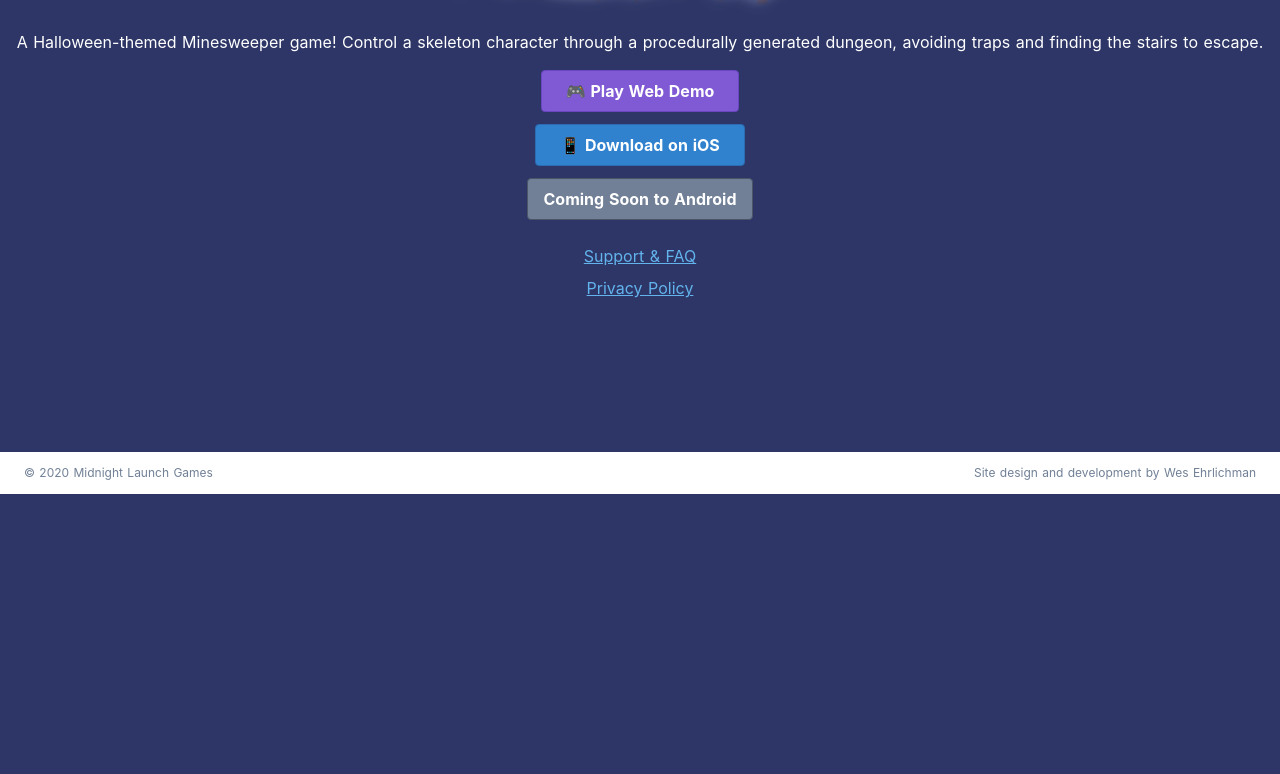
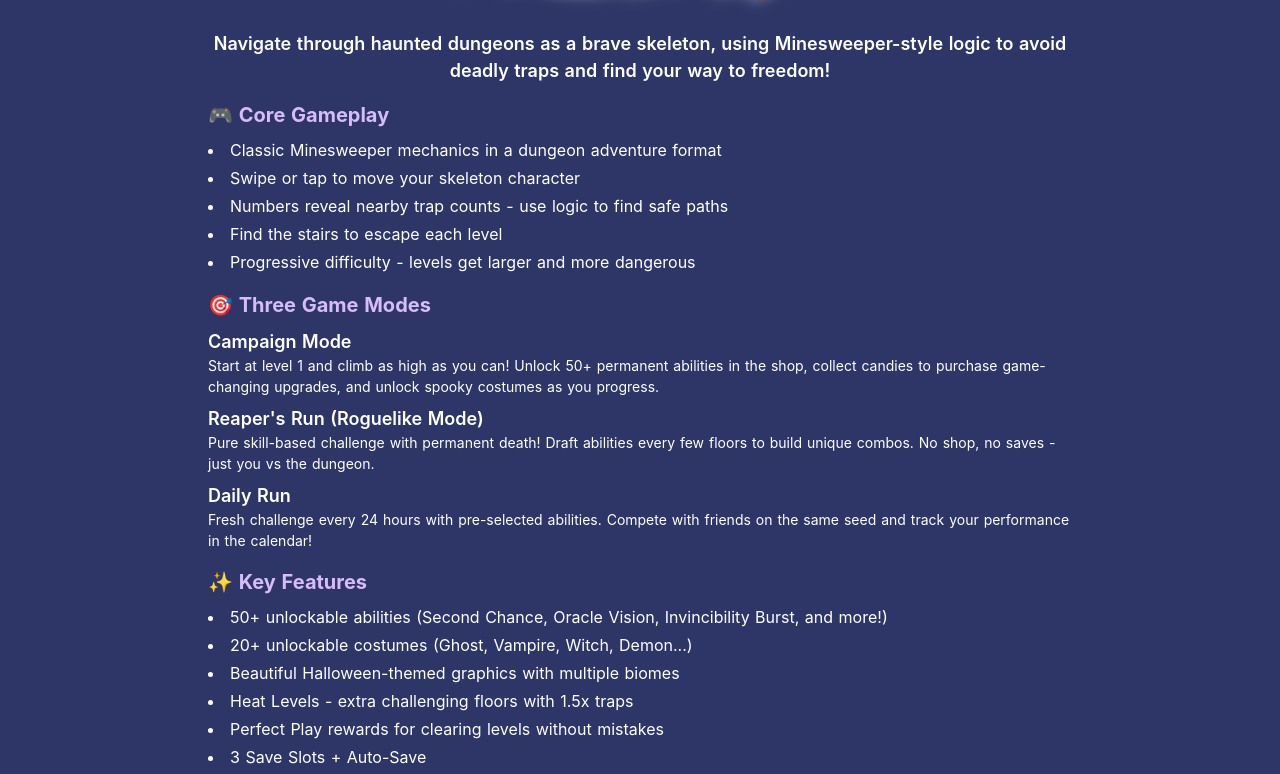
Before and after one commit to SuperWes/MidnightLaunchGamesSite, a Nuxt app: page /games/gravesweeper in a window 1280 px wide. Shown: the part 306-1080 px from the top of the page. Before the commit the page ends 800 px from the top, so only its background shows below. Built offline with nearby package versions, Linux system fonts and the light colour scheme.

Commit message:
updated promotional text - WE

```diff
--- a/pages/games/gravesweeper/index.vue
+++ b/pages/games/gravesweeper/index.vue
@@ -4,13 +4,55 @@
       <h1 class="text-xl font-bold text-white text-center mt-4">Gravesweeper</h1>
       <img class="BoxTop" src="~/assets/Gravesweeper-logo.png" />
 
-      <div class="text-center mt-3">
-        <p class="text-white mb-4">
-          A Halloween-themed Minesweeper game! Control a skeleton character through a
-          procedurally generated dungeon, avoiding traps and finding the stairs to escape.
+      <div class="text-center mt-3 max-w-4xl mx-auto px-4">
+        <p class="text-white text-lg font-semibold mb-4">
+          Navigate through haunted dungeons as a brave skeleton, using Minesweeper-style logic to avoid deadly traps and find your way to freedom!
         </p>
 
-        <div class="flex flex-col items-center gap-3 mt-4">
+        <div class="text-white text-left mb-6 space-y-4">
+          <div>
+            <h2 class="text-xl font-bold mb-2 text-purple-300">🎮 Core Gameplay</h2>
+            <ul class="list-disc list-inside space-y-1">
+              <li>Classic Minesweeper mechanics in a dungeon adventure format</li>
+              <li>Swipe or tap to move your skeleton character</li>
+              <li>Numbers reveal nearby trap counts - use logic to find safe paths</li>
+              <li>Find the stairs to escape each level</li>
+              <li>Progressive difficulty - levels get larger and more dangerous</li>
+            </ul>
+          </div>
+
+          <div>
+            <h2 class="text-xl font-bold mb-2 text-purple-300">🎯 Three Game Modes</h2>
+            <div class="space-y-2">
+              <div>
+                <h3 class="font-semibold text-lg">Campaign Mode</h3>
+                <p class="text-sm">Start at level 1 and climb as high as you can! Unlock 50+ permanent abilities in the shop, collect candies to purchase game-changing upgrades, and unlock spooky costumes as you progress.</p>
+              </div>
+              <div>
+                <h3 class="font-semibold text-lg">Reaper's Run (Roguelike Mode)</h3>
+                <p class="text-sm">Pure skill-based challenge with permanent death! Draft abilities every few floors to build unique combos. No shop, no saves - just you vs the dungeon.</p>
+              </div>
+              <div>
+                <h3 class="font-semibold text-lg">Daily Run</h3>
+                <p class="text-sm">Fresh challenge every 24 hours with pre-selected abilities. Compete with friends on the same seed and track your performance in the calendar!</p>
+              </div>
+            </div>
+          </div>
+
+          <div>
+            <h2 class="text-xl font-bold mb-2 text-purple-300">✨ Key Features</h2>
+            <ul class="list-disc list-inside space-y-1">
+              <li>50+ unlockable abilities (Second Chance, Oracle Vision, Invincibility Burst, and more!)</li>
+              <li>20+ unlockable costumes (Ghost, Vampire, Witch, Demon...)</li>
+              <li>Beautiful Halloween-themed graphics with multiple biomes</li>
+              <li>Heat Levels - extra challenging floors with 1.5x traps</li>
+              <li>Perfect Play rewards for clearing levels without mistakes</li>
+              <li>3 Save Slots + Auto-Save</li>
+            </ul>
+          </div>
+        </div>
+
+        <div class="flex flex-col items-center gap-3 mt-6">
           <a
             href="/games/gravesweeper/reapers_run/"
             target="_blank"
```
